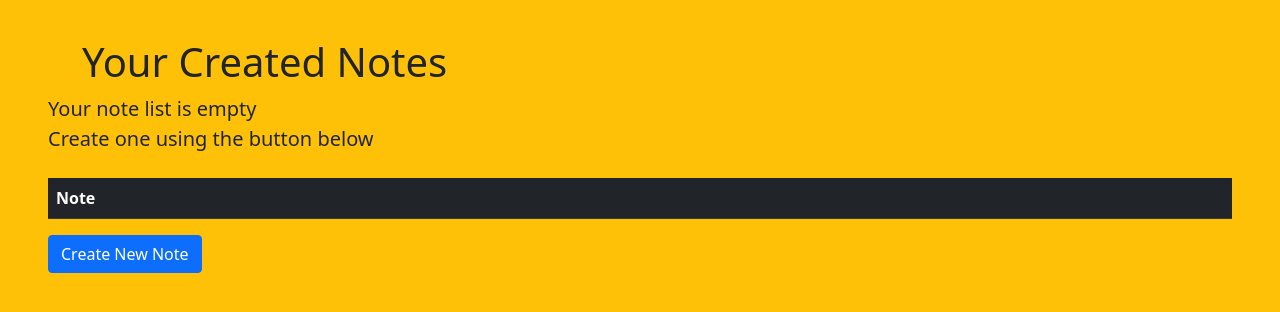
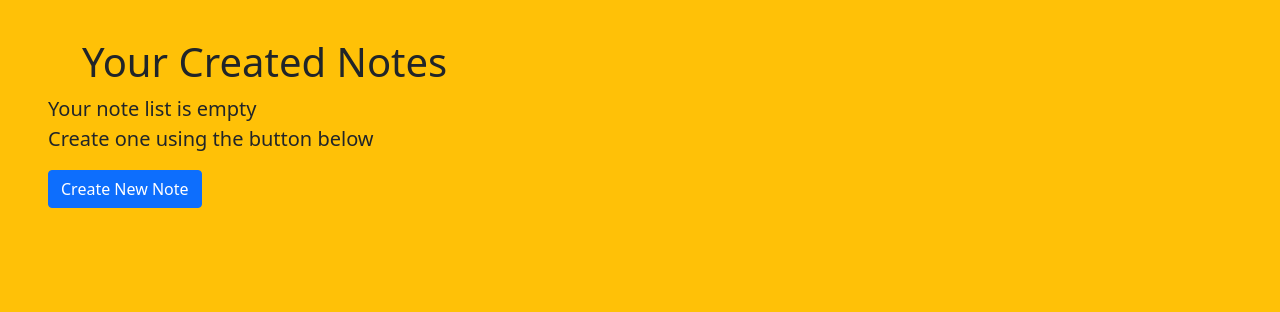
Before and after one commit to adagun/DjangoNotesApp, a Django app: page /notes/ in a window 1280 px wide. Shown: the part 58-370 px from the top of the page. Run offline with Django 3.2, Linux system fonts and the light colour scheme; the visitor is signed in with stand-in values (Sample User, id 1); data that the repository does not hold is empty.

Commit message:
only print head once

```diff
--- a/notes/templates/notes/notes.html
+++ b/notes/templates/notes/notes.html
@@ -8,7 +8,7 @@
             <h1>Your Created Notes</h1>
         </div>
 
-        {% for note in notes %} {% empty %}
+        {% for note in notes %} {% if forloop.first %}
         <table class="table table-dark table-striped mt-4">
             <thead>
                 <tr>
@@ -17,6 +17,8 @@
                     <th></th>
                     <th></th>
                 </tr>
+                {%endif%} {% empty %}
+
                 <span class="lead"> Your note list is empty </span>
                 <p class="lead"> Create one using the button below</p>
                 {% endfor %} {% for note in notes %}
```
